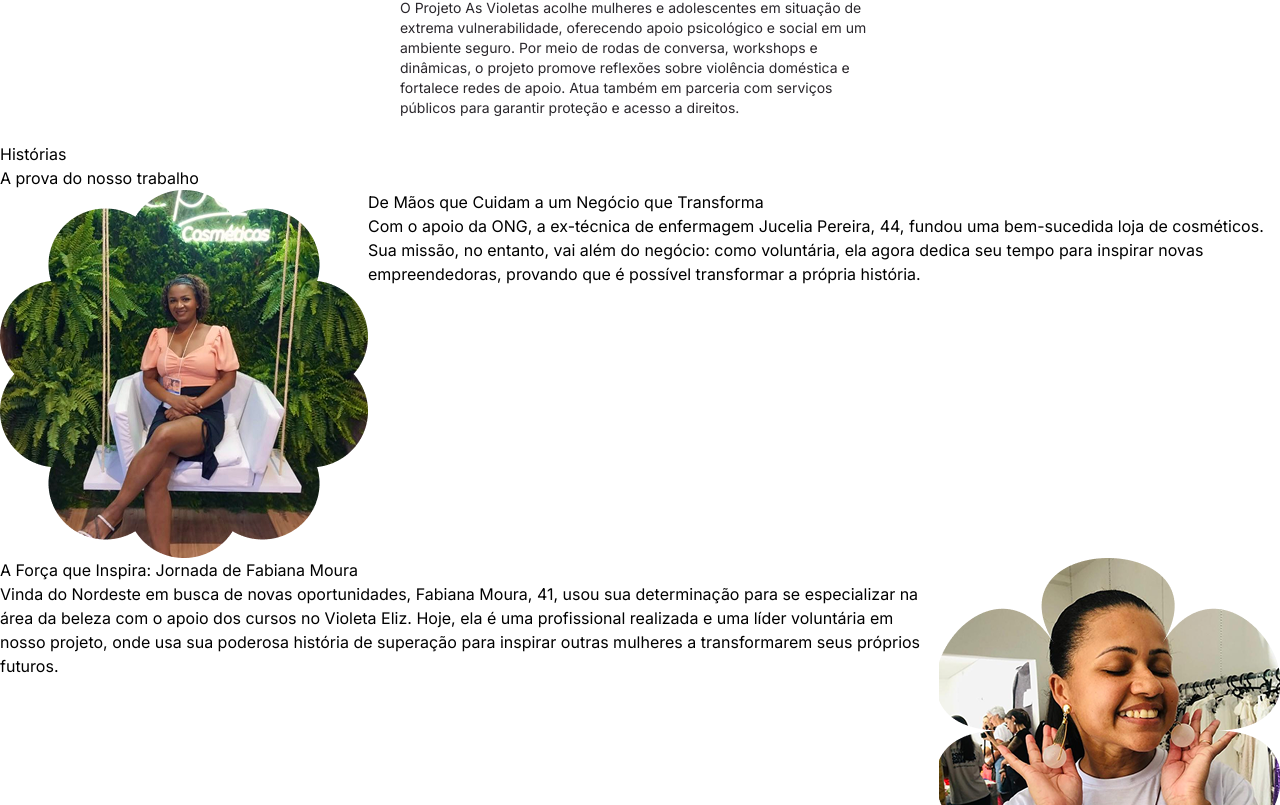
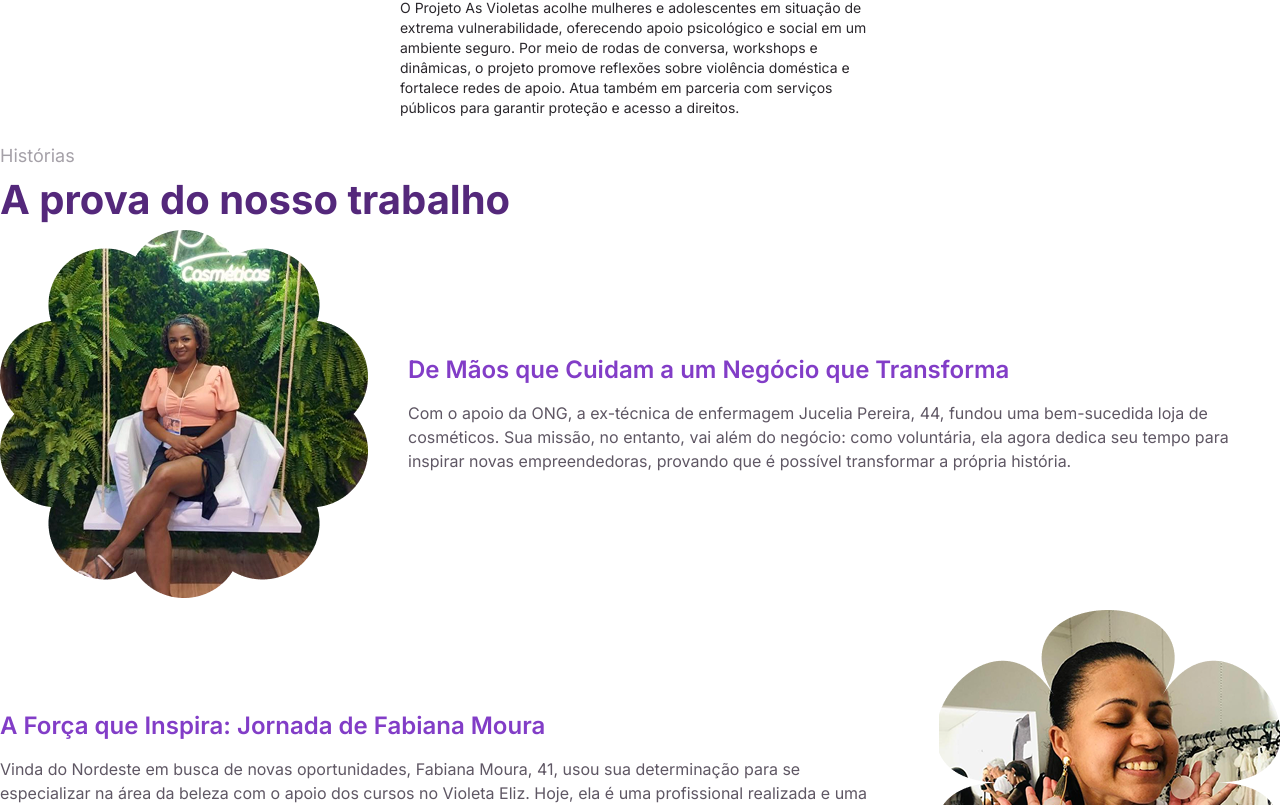
Before and after one commit to Projeto-FrontEnd-Fusion/Aceve-website-development, a Next.js app: page /sobre-nos in a window 1280 px wide. Shown: the part 1835-2640 px from the top of the page. Built offline with nearby package versions, Linux system fonts and the light colour scheme; a web font is replaced by a local one.

Commit message:
feat: create about-us/components/ folder

```diff
--- a/src/app/sobre-nos/page.tsx
+++ b/src/app/sobre-nos/page.tsx
@@ -211,22 +211,27 @@ function SobreNos() {
         </Swiper>
       </section>
       <section>
-        <p>Histórias</p>
-        <h2>A prova do nosso trabalho</h2>
-        {impactfulStories.map((story, index) => (
-          <div
-            key={index}
-            className={`flex ${
-              index % 2 === 0 ? "md:flex-row" : "md:flex-row-reverse"
-            }`}
-          >
-            <Image src={story.image} alt={story.imageAlt} />
-            <span className="flex flex-col">
-              <h3>{story.title}</h3>
-              <p>{story.content}</p>
+        <p className='text-grey-500 text-lg'>
+          Histórias
+        </p>
+        <h2 className='text-primary-800 text-[2.5rem] font-bold'>
+          A prova do nosso trabalho
+        </h2>
+        {impactfulStories.map((story, index) =>
+          <div key={index}
+            className={`flex gap-10 h-[368px] items-center ${index % 2 === 0 ? 'md:flex-row' : 'md:flex-row-reverse'}`}>
+            <Image src={story.image}
+              alt={story.imageAlt} />
+            <span className='flex flex-col gap-4'>
+              <h3 className='text-primary-600 text-2xl leading-[1.875rem] font-semibold'>
+                {story.title}
+              </h3>
+              <p className='text-grey-600'>
+                {story.content}
+              </p>
             </span>
           </div>
-        ))}
+        )}
       </section>
       {/* Seção "Agente de Mudança" */}
       <section className="w-full bg-[#F2EBFC] px-[1rem] py-[3rem] tablet:px-[2rem] desktop:px-[4rem] flex flex-col tablet:flex-row items-center justify-between gap-[2rem]">
```
Also changed, not shown: src/features/about-us/components/ImpactfulStories.tsx (added).
